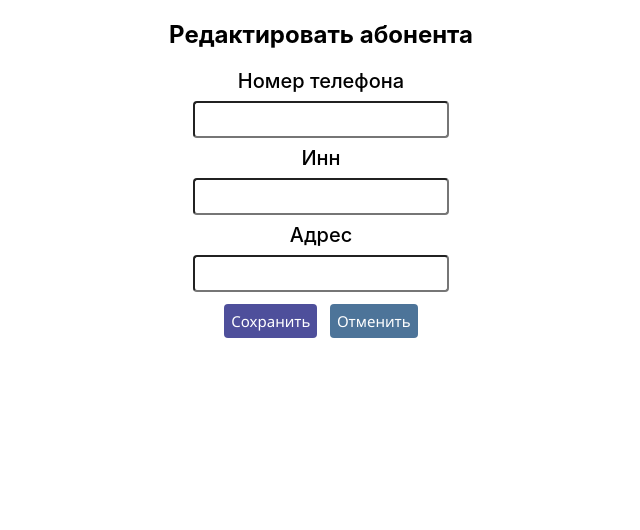
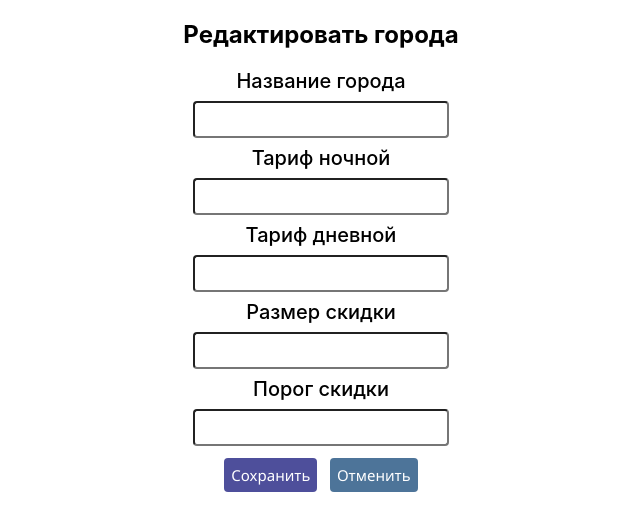
Before and after one commit to eshabakhov/PCAFrontEnd, a React (Create React App) app: page /cities in a window 1280 px wide. Shown: the top 530 px of the page, without its empty margins (319-959 px from the left). Built offline with nearby package versions, Linux system fonts and the light colour scheme; no server answers.

Commit message:
добаление/удаление городов

```diff
--- a/src/entities/city/cityAdd.js
+++ b/src/entities/city/cityAdd.js
@@ -3,50 +3,66 @@ import React, {useEffect, useState} from "react";
 import useStyles from "../../style";
 import {change, submit} from "../../handles";
 import {Button, Container, Form, FormGroup, Input, Label} from "reactstrap";
-import {addAbonent} from "../../redux/action";
+import {addCity} from "../../redux/action";
 import {connect, useDispatch} from "react-redux";
 
-function AbonentAdd(props) {
+function CityAdd(props) {
     const dispatch = useDispatch();
     const navigate = useNavigate();
 
-    const emptyAbonent = {
-        phoneNumber: '',
-        inn: '',
-        address: '',
+    const emptyCity = {
+        id: '',
+        nightRate: '',
+        dayRate: '',
+        name: '',
+        discountPercent: '',
+        discountCallMinutes: ''
     };
-    const [city, setAbonent] = useState(emptyAbonent)
+    const [city, setCity] = useState(emptyCity)
 
     const classes = useStyles();
     useEffect(() => {
     }, []);
     const handleChange = event => {
-        change(event, setAbonent, city)
+        change(event, setCity, city)
     }
     console.log(city)
-    const title = <h2>{'Добавить абонента'}</h2>;
+    const title = <h2>{'Добавить город'}</h2>;
     return <div className={classes.modal}>
         <Container align="center">
             {title}
             <Form onSubmit={(event) => {
-                submit(event, props.addAbonent, city);
+                submit(event, props.addCity, city);
                 navigate("/?tab=" + 0)
             }}>
                 <FormGroup>
-                    <Label className={classes.label} for="phoneNumber">Номер телефона</Label><br/>
-                    <Input className={classes.input} type="text" name="phoneNumber" id="phoneNumber"
-                           value={city.phoneNumber || ''}
+                    <Label className={classes.label} for="name">Название города</Label><br/>
+                    <Input className={classes.input} type="text" name="name" id="name"
+                           value={city.name || ''}
                            onChange={handleChange} autoComplete="phoneNumber" required/>
                 </FormGroup>
                 <FormGroup>
-                    <Label className={classes.label} for="inn">ИНН</Label><br/>
-                    <Input className={classes.input} type="text" name="inn" id="inn" value={city.inn || ''}
-                           onChange={handleChange} autoComplete="inn" required/>
+                    <Label className={classes.label} for="nightRate">Тариф ночной</Label><br/>
+                    <Input className={classes.input} type="text" name="nightRate" id="nightRate"
+                           value={city.nightRate || ''}
+                           onChange={handleChange} autoComplete="nightRate" required/>
                 </FormGroup>
                 <FormGroup>
-                    <Label className={classes.label} for="surname">Адрес</Label><br/>
-                    <Input className={classes.input} type="text" name="address" id="address" value={city.address || ''}
-                           onChange={handleChange} autoComplete="address" required/>
+                    <Label className={classes.label} for="dayRate">Тариф дневной</Label><br/>
+                    <Input className={classes.input} type="text" name="dayRate" id="dayRate" value={city.dayRate || ''}
+                           onChange={handleChange} autoComplete="dayRate" required/>
+                </FormGroup>
+                <FormGroup>
+                    <Label className={classes.label} for="discountPercent">Размер скидки</Label><br/>
+                    <Input className={classes.input} type="text" name="discountPercent" id="discountPercent"
+                           value={city.discountPercent || ''}
+                           onChange={handleChange} autoComplete="discountPercent" required/>
+                </FormGroup>
+                <FormGroup>
+                    <Label className={classes.label} for="discountCallMinutes">Порог скидки</Label><br/>
+                    <Input className={classes.input} type="text" name="discountCallMinutes" id="discountCallMinutes"
+                           value={city.discountCallMinutes || ''}
+                           onChange={handleChange} autoComplete="discountCallMinutes" required/>
                 </FormGroup>
                 <FormGroup>
                     <Button className={classes.button_com} type="submit">Сохранить</Button>{' '}
@@ -65,7 +81,7 @@ function mapStateToProps(state) {
 }
 
 const mapDispatchToProps = {
-    addAbonent
+    addCity
 }
 
-export default connect(mapStateToProps, mapDispatchToProps)(AbonentAdd);
+export default connect(mapStateToProps, mapDispatchToProps)(CityAdd);
--- a/src/entities/city/cityEdit.js
+++ b/src/entities/city/cityEdit.js
@@ -14,10 +14,14 @@ function CityEdit(props) {
     const {id} = useParams();
 
     const emptyCity = {
-        phoneNumber: '',
-        inn: '',
-        address: '',
+        id: '',
+        nightRate: '',
+        dayRate: '',
+        name: '',
+        discountPercent: '',
+        discountCallMinutes: ''
     };
+
     const [city, setCity] = useState(emptyCity)
     const classes = useStyles();
     // Получаем редактируемую задачу
@@ -29,7 +33,7 @@ function CityEdit(props) {
     }
 
     console.log(city)
-    const title = <h2>{'Редактировать абонента'}</h2>;
+    const title = <h2>{'Редактировать города'}</h2>;
     return <div className={classes.modal}>
         <Container align="center">
             {title}
@@ -38,19 +42,33 @@ function CityEdit(props) {
                 navigate("/")
             }}>
                 <FormGroup>
-                    <Label className={classes.label} for="phoneNumber">Номер телефона</Label><br/>
-                    <Input className={classes.input} type="text" name="phoneNumber" id="phoneNumber" value={city.phoneNumber || ''}
+                    <Label className={classes.label} for="name">Название города</Label><br/>
+                    <Input className={classes.input} type="text" name="name" id="name"
+                           value={city.name || ''}
                            onChange={handleChange} autoComplete="phoneNumber" required/>
                 </FormGroup>
                 <FormGroup>
-                    <Label className={classes.label} for="inn">Инн</Label><br/>
-                    <Input className={classes.input} type="text" name="inn" id="inn" value={city.inn || ''}
-                           onChange={handleChange} autoComplete="inn" required/>
+                    <Label className={classes.label} for="nightRate">Тариф ночной</Label><br/>
+                    <Input className={classes.input} type="text" name="nightRate" id="nightRate"
+                           value={city.nightRate || ''}
+                           onChange={handleChange} autoComplete="nightRate" required/>
                 </FormGroup>
                 <FormGroup>
-                    <Label className={classes.label} for="address">Адрес</Label><br/>
-                    <Input className={classes.input} type="text" name="address" id="address" value={city.address || ''}
-                           onChange={handleChange} autoComplete="address" required/>
+                    <Label className={classes.label} for="dayRate">Тариф дневной</Label><br/>
+                    <Input className={classes.input} type="text" name="dayRate" id="dayRate" value={city.dayRate || ''}
+                           onChange={handleChange} autoComplete="dayRate" required/>
+                </FormGroup>
+                <FormGroup>
+                    <Label className={classes.label} for="discountPercent">Размер скидки</Label><br/>
+                    <Input className={classes.input} type="text" name="discountPercent" id="discountPercent"
+                           value={city.discountPercent || ''}
+                           onChange={handleChange} autoComplete="discountPercent" required/>
+                </FormGroup>
+                <FormGroup>
+                    <Label className={classes.label} for="discountCallMinutes">Порог скидки</Label><br/>
+                    <Input className={classes.input} type="text" name="discountCallMinutes" id="discountCallMinutes"
+                           value={city.discountCallMinutes || ''}
+                           onChange={handleChange} autoComplete="discountCallMinutes" required/>
                 </FormGroup>
                 <FormGroup>
                     <Button className={classes.button_com} type="submit">Сохранить</Button>{' '}
```
